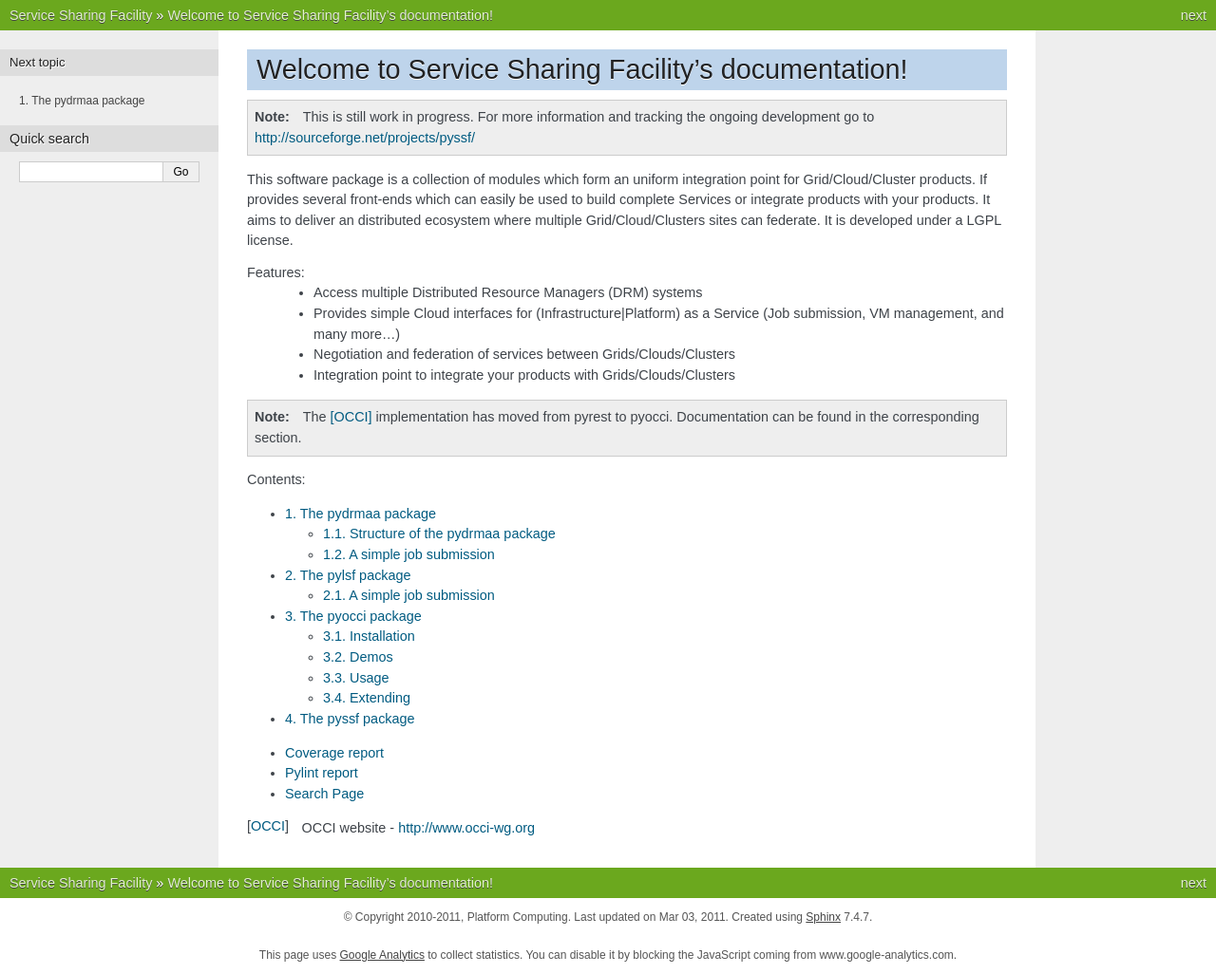
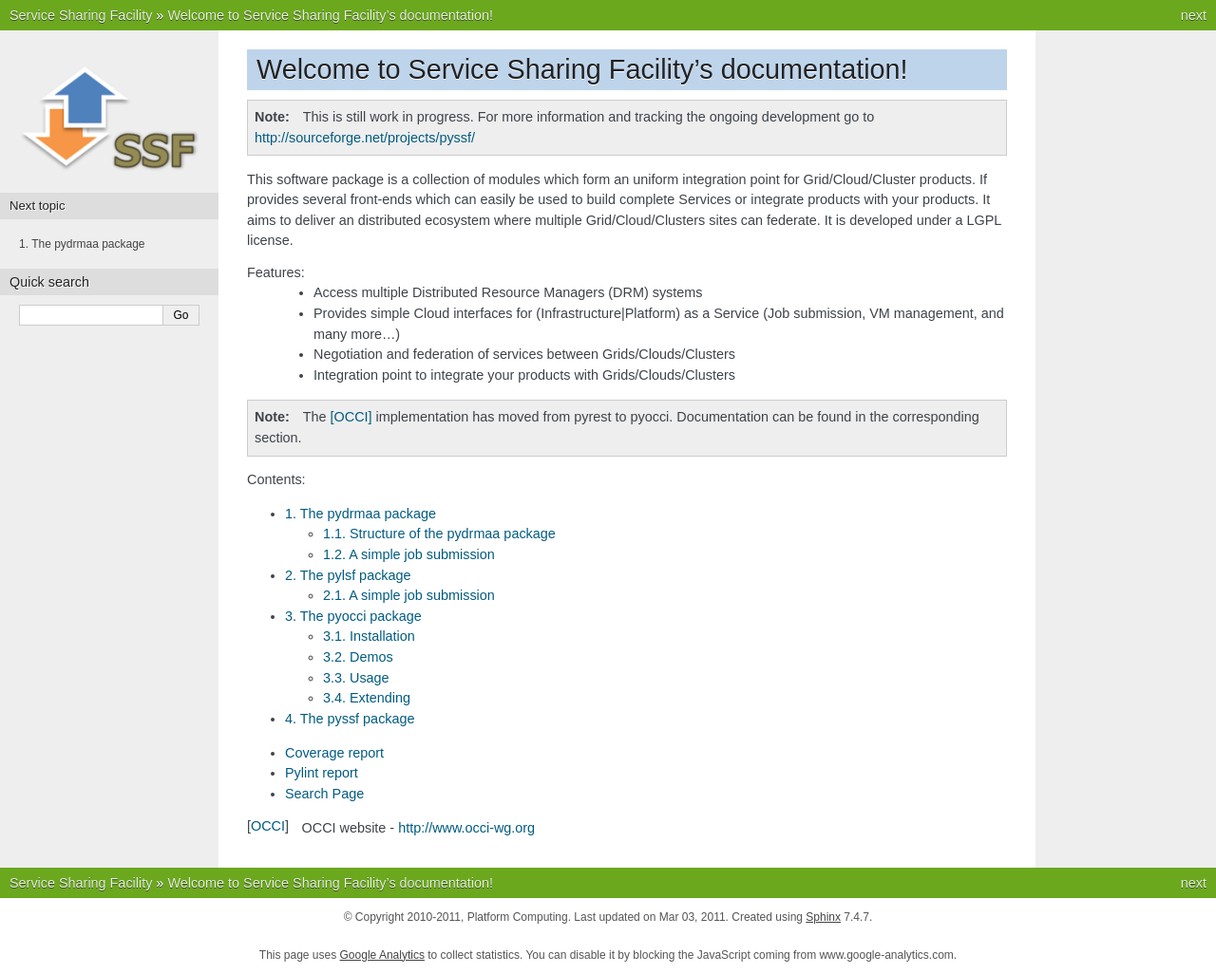
Before and after one commit to tmetsch/pyssf, a Sphinx documentation site: the page built from docs/source/index.txt, in a window 1280 px wide. Shown: the whole page at 95% size. Built offline with Sphinx 7.4.7, drawn with Linux system fonts in a browser that asks for light colours.

Commit message:
added missing img.

```diff
--- a/docs/source/conf.py
+++ b/docs/source/conf.py
@@ -120,7 +120,7 @@ html_logo = 'images/pyssf_logo.png'
 # Add any paths that contain custom static files (such as style sheets) here,
 # relative to this directory. They are copied after the builtin static files,
 # so a file named "default.css" will overwrite the builtin "default.css".
-html_static_path = ['_static']
+#html_static_path = ['_static']
 
 # If not '', a 'Last updated on:' timestamp is inserted at every page bottom,
 # using the given strftime format.
```
Also changed, not shown: docs/source/images/pyssf_logo.png (added).
